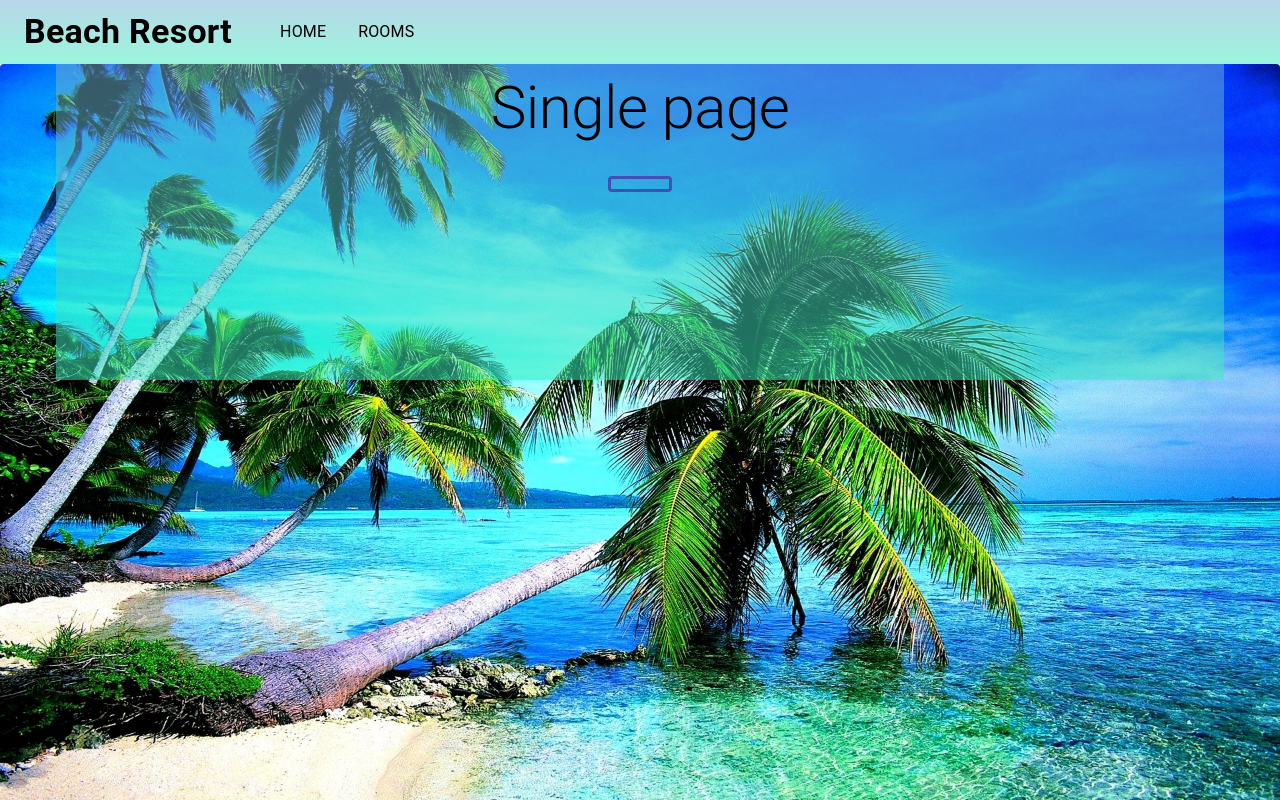
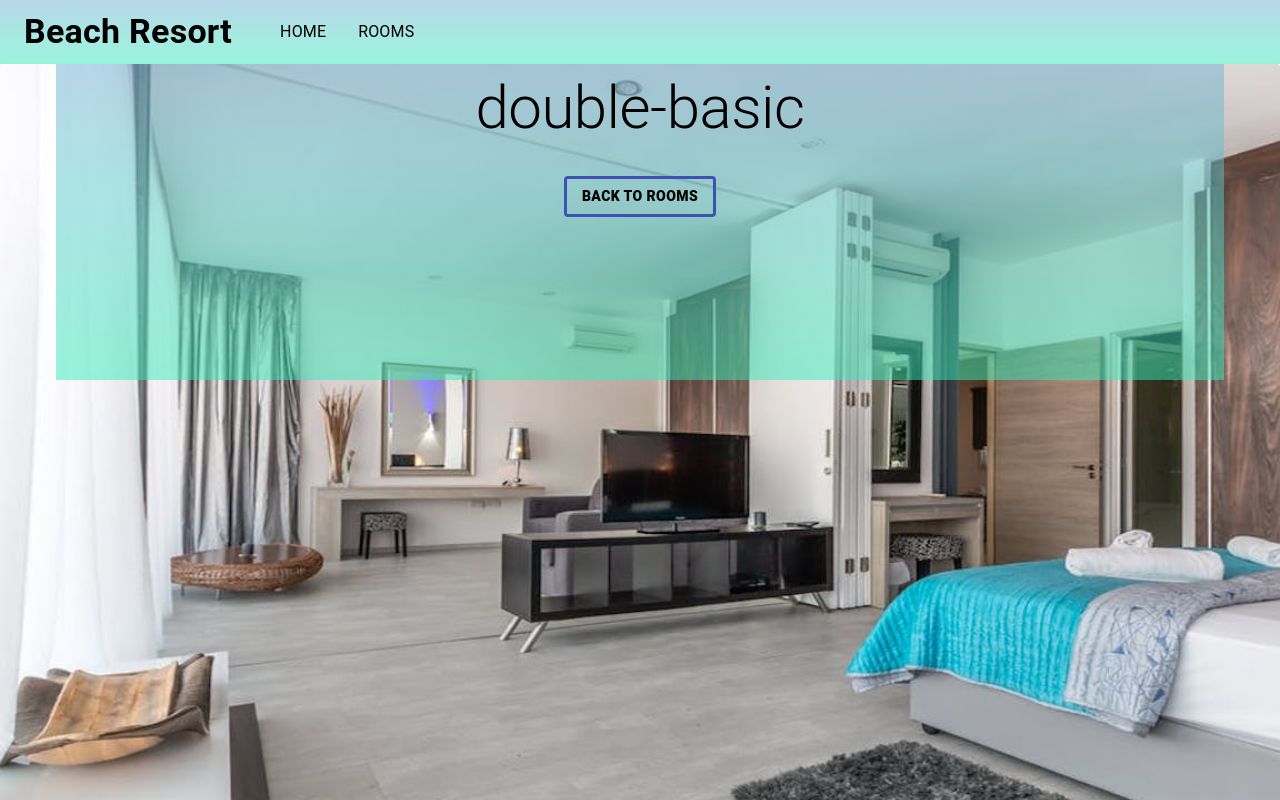
Before and after one commit to wimanshaherath/beach-resort, a React (Create React App) app: page /rooms/double-basic in a window 1280 px wide. Shown: the top 800 px of the page. Built offline with nearby package versions, Linux system fonts and the light colour scheme.

Commit message:
dev/completed singlepage and featured room section

```diff
--- a/src/App.tsx
+++ b/src/App.tsx
@@ -2,7 +2,7 @@ import React from 'react';
 import {Route,Switch} from 'react-router-dom';
 import Home from './pages/Home';
 import Rooms from './pages/Rooms';
-import Singlepage from './pages/singlepage';
+import Singlepage from './compnents/singlepage';
 import Error from './pages/Error';
 import Header from './compnents/header';
 
--- a/src/compnents/FeaturedRooms.tsx
+++ b/src/compnents/FeaturedRooms.tsx
@@ -30,13 +30,13 @@ class FeaturedRooms extends Component<Props,State>{
     render(){
         let {featuredRooms: rooms}=this.context;
         rooms = rooms.map((room:any) => {
-            return <Grid item md={4} sm={6} xs={12} justify="center" alignItems="center" ><Room key={room.id} room={room}/></Grid>
+            return <Grid item md={4} sm={6} xs={12} key={room.id}><Room room={room}/></Grid>
         });
 
         return(
             <ThemeProvider theme={theme}>
                 <Grid container>
-                    <Grid item md={12} sm={12} justify="center" alignItems="center" spacing={4}>
+                    <Grid item md={12} sm={12}>
                         <Typography variant="h4" component="h4" align="center">
                             Featured Rooms
                         </Typography>
--- a/src/compnents/Room.tsx
+++ b/src/compnents/Room.tsx
@@ -1,8 +1,7 @@
 import React from 'react';
 import {Card,CardActionArea,CardMedia,CardContent,Typography} from '@material-ui/core';
-import {makeStyles,createStyles} from '@material-ui/core';
+import {makeStyles} from '@material-ui/core';
 import {Link} from 'react-router-dom';
-import { dark } from '@material-ui/core/styles/createPalette';
 
 interface roomobject{
  name:string;
--- a/src/pages/Error.tsx
+++ b/src/pages/Error.tsx
@@ -2,7 +2,7 @@ import React from 'react'
 import Hero from '../compnents/Hero';
 import image from '../images/back2.jpg';
 const Error: React.FC = () => {
-    return <Hero hero_title="404" children="page not found" img={image}/>
+    return <Hero hero_title="404" btn="Back to Home" img={image} link="/"/>
 }
 
 export default Error;
--- a/src/pages/Rooms.tsx
+++ b/src/pages/Rooms.tsx
@@ -5,7 +5,7 @@ import image from '../images/room2.jpg';
 const Rooms: React.FC = () =>{
     return(
         <div>
-            <Hero hero_title="Rooms" children="best rooms" img={image}/>
+            <Hero hero_title="Rooms" btn="Back to Home" img={image} link="/"/>
         </div>
     )
 }
--- a/src/pages/singlepage.tsx
+++ /dev/null
@@ -1,13 +0,0 @@
-import React from 'react';
-import Hero from '../compnents/Hero';
-import image from '../images/back2.jpg';
-
-const Singlepage: React.FC = () =>{
-    return(
-        <div>
-            <Hero hero_title="Single page" children="room" img={image}/>
-            this is Singlepage</div>
-    )
-}
-
-export default Singlepage;
```
Also changed, not shown: 1 other file (tests, documents, lock files or other folders).
